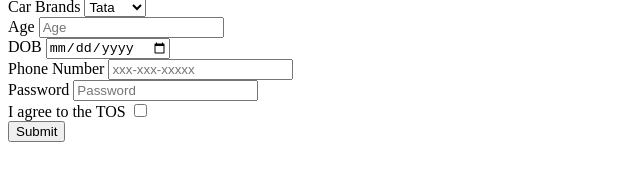
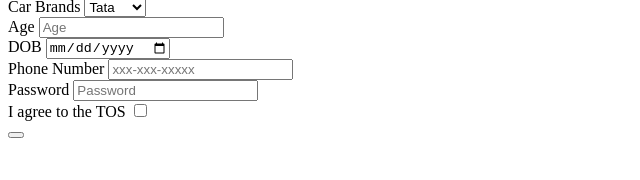
Before and after one commit to acciojob/signup-form-car-shaikh-yusuf, a website: page main.html in a window 1280 px wide. Shown: the part 72-252 px from the top of the page, without its empty margins (0-640 px from the left). Drawn offline with Linux system fonts and the light colour scheme.

Commit message:
created a submission

```diff
--- a/main.html
+++ b/main.html
@@ -35,7 +35,7 @@
 				<label for='tos'>I agree to the TOS</label>
 	<input type='checkbox' required id='tos'><br>
 
-	<input type='submit' ><br>
+	<button type="submit"></button>
 
 
 
```
